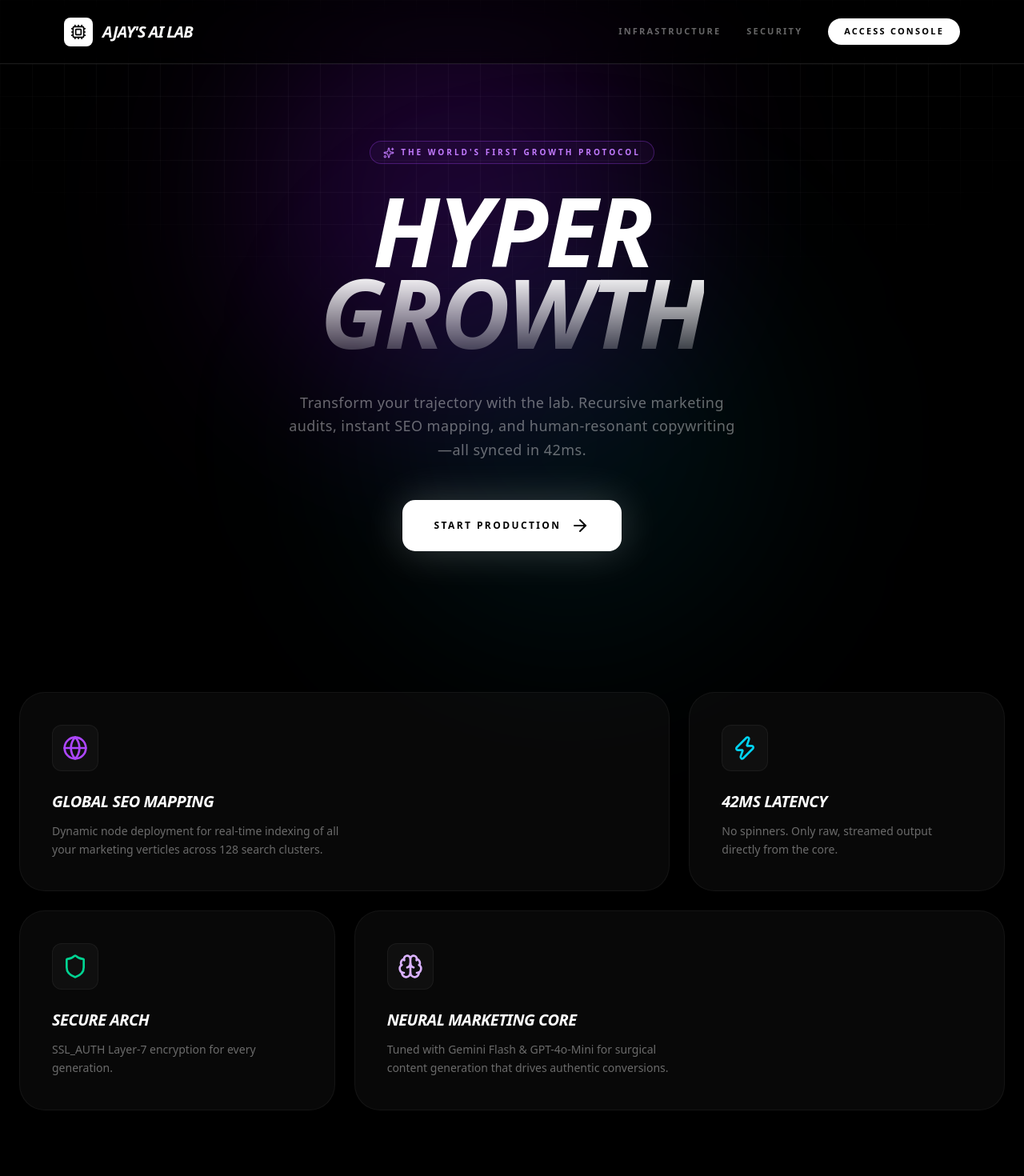
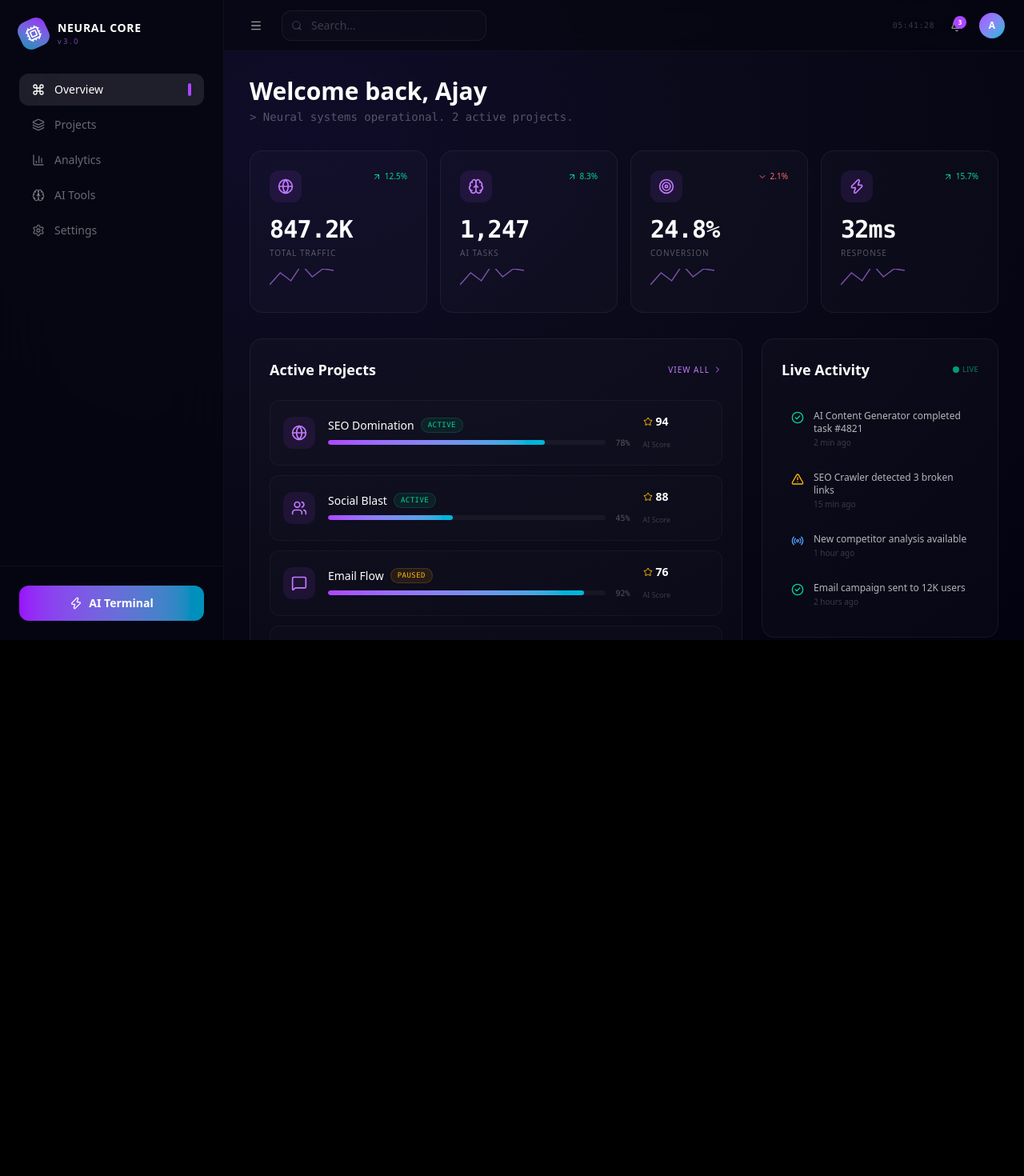
Before and after one commit to ajaybhat4839/ajays-ai-marketing-lab, a Next.js app: page / in a window 1280 px wide. Shown: the top 1470 px of the page at 80% size. After the commit the page ends 800 px from the top, so only its background shows below. Built offline with nearby package versions, Linux system fonts and the light colour scheme.

Commit message:
New dashboard

```diff
--- a/app/page.tsx
+++ b/app/page.tsx
@@ -1,127 +1,208 @@
 "use client";
+import React, { useState, useEffect } from "react";
+import { motion } from "framer-motion";
+import {
+  Sparkles, Cpu, Zap, Brain, Globe, TrendingUp, BarChart3,
+  MessageSquare, Users, Target, Bell, Search, Menu,
+  ChevronRight, ChevronDown, ArrowUpRight, MoreHorizontal,
+  Star, CheckCircle2, AlertTriangle, Radio, Command,
+  Layers, Settings, Workflow, Crown
+} from "lucide-react";
+import Link from "next/link";
 
-import Link from "next/link";
-import { Cpu, Sparkles, TrendingUp, Zap, Brain, Bot, ArrowRight, Shield, Globe } from "lucide-react";
-import { motion } from "framer-motion";
+const GlowingCard = ({ children, className = "" }: { children: React.ReactNode; className?: string }) => (
+  <div className={`relative bg-white/[0.02] border border-white/[0.06] rounded-2xl p-6 hover:bg-white/[0.04] hover:border-purple-500/20 transition-all duration-500 group ${className}`}>
+    <div className="absolute inset-0 rounded-2xl bg-gradient-to-br from-purple-500/5 to-transparent opacity-0 group-hover:opacity-100 transition-opacity duration-500" />
+    <div className="relative z-10">{children}</div>
+  </div>
+);
 
-export default function Home() {
+const StatusBadge = ({ status }: { status: string }) => {
+  const colors: any = {
+    active: 'bg-emerald-500/10 text-emerald-400 border-emerald-500/20',
+    paused: 'bg-amber-500/10 text-amber-400 border-amber-500/20',
+    completed: 'bg-blue-500/10 text-blue-400 border-blue-500/20',
+  };
   return (
-    <div className="min-h-screen bg-black text-white selection:bg-purple-500/30 overflow-x-hidden">
+    <span className={`text-[9px] px-2 py-0.5 rounded-full border font-mono uppercase tracking-wider ${colors[status]}`}>
+      {status}
+    </span>
+  );
+};
 
-      {/* 1. FUTURISTIC BACKGROUND GRID */}
-      <div className="fixed inset-0 z-0 bg-[linear-gradient(to_right,#80808012_1px,transparent_1px),linear-gradient(to_bottom,#80808012_1px,transparent_1px)] bg-[size:40px_40px] [mask-image:radial-gradient(ellipse_60%_50%_at_50%_0%,#000_70%,transparent_100%)]" />
+const Sparkline = ({ data }: { data: number[] }) => (
+  <svg width="80" height="30" className="opacity-60">
+    <path
+      d={`M0 ${30 - data[0]} ${data.map((d, i) => `L${i * (80 / (data.length - 1))} ${30 - d}`).join(' ')}`}
+      fill="none"
+      stroke="currentColor"
+      strokeWidth="1.5"
+      className="text-purple-400"
+    />
+  </svg>
+);
 
-      {/* 2. GLOWING ORBS */}
-      <div className="fixed top-0 left-1/4 w-[500px] h-[500px] bg-purple-600/20 rounded-full blur-[120px] pointer-events-none" />
-      <div className="fixed bottom-0 right-1/4 w-[500px] h-[500px] bg-cyan-600/10 rounded-full blur-[120px] pointer-events-none" />
+export default function DashboardPage() {
+  const [mounted, setMounted] = useState(false);
+  const [time, setTime] = useState(new Date());
+  const [sidebarOpen, setSidebarOpen] = useState(true);
+  const [activeTab, setActiveTab] = useState('overview');
 
-      {/* 3. NAVIGATION (FIXED) */}
-      <nav className="fixed top-0 w-full z-50 border-b border-white/10 bg-black/50 backdrop-blur-md px-6 md:px-20 h-20 flex items-center justify-between">
-        <motion.div initial={{ opacity: 0 }} animate={{ opacity: 1 }} className="flex items-center gap-3">
-          <div className="p-2 bg-white rounded-lg">
-            <Cpu className="w-5 h-5 text-black" />
+  useEffect(() => {
+    setMounted(true);
+    const int = setInterval(() => setTime(new Date()), 1000);
+    return () => clearInterval(int);
+  }, []);
+
+  const metrics = [
+    { label: "Total Traffic", value: "847.2K", change: 12.5, icon: Globe },
+    { label: "AI Tasks", value: "1,247", change: 8.3, icon: Brain },
+    { label: "Conversion", value: "24.8%", change: -2.1, icon: Target },
+    { label: "Response", value: "32ms", change: 15.7, icon: Zap },
+  ];
+
+  const projects = [
+    { id: 1, name: "SEO Domination", status: 'active' as const, progress: 78, aiScore: 94, icon: Globe },
+    { id: 2, name: "Social Blast", status: 'active' as const, progress: 45, aiScore: 88, icon: Users },
+    { id: 3, name: "Email Flow", status: 'paused' as const, progress: 92, aiScore: 76, icon: MessageSquare },
+    { id: 4, name: "Ad Campaign", status: 'completed' as const, progress: 100, aiScore: 99, icon: Target },
+  ];
+
+  const activities = [
+    { id: 1, type: 'success' as const, message: 'AI Content Generator completed task #4821', time: '2 min ago' },
+    { id: 2, type: 'warning' as const, message: 'SEO Crawler detected 3 broken links', time: '15 min ago' },
+    { id: 3, type: 'info' as const, message: 'New competitor analysis available', time: '1 hour ago' },
+    { id: 4, type: 'success' as const, message: 'Email campaign sent to 12K users', time: '2 hours ago' },
+  ];
+
+  const sparklineData = [10, 25, 15, 35, 20, 30, 28];
+
+  return (
+    <div className="flex h-screen text-white overflow-hidden relative" style={{ background: 'radial-gradient(ellipse at 30% 20%, #0f0c29 0%, #0a0a1a 40%, #020210 100%)' }}>
+
+      <motion.aside animate={{ width: sidebarOpen ? 280 : 0 }} className="h-full border-r border-white/[0.04] bg-[#060612]/90 backdrop-blur-2xl flex flex-col overflow-hidden z-30">
+        <div className="p-6">
+          <div className="flex items-center gap-3 mb-8">
+            <motion.div animate={{ rotate: [0, 360] }} transition={{ duration: 30, repeat: Infinity, ease: "linear" }} className="p-2 bg-gradient-to-br from-purple-600 to-cyan-600 rounded-xl">
+              <Cpu className="w-5 h-5 text-white" />
+            </motion.div>
+            <div>
+              <p className="text-sm font-bold tracking-wider">NEURAL CORE</p>
+              <p className="text-[9px] text-purple-400/60 tracking-[0.3em]">v3.0</p>
+            </div>
           </div>
-          <span className="font-bold tracking-tighter text-xl uppercase italic">Ajay's AI Lab</span>
-        </motion.div>
+          <nav className="space-y-1">
+            {[
+              { id: 'overview', icon: Command, label: 'Overview' },
+              { id: 'projects', icon: Layers, label: 'Projects' },
+              { id: 'analytics', icon: BarChart3, label: 'Analytics' },
+              { id: 'ai-tools', icon: Brain, label: 'AI Tools' },
+              { id: 'settings', icon: Settings, label: 'Settings' },
+            ].map((item) => (
+              <button key={item.id} onClick={() => setActiveTab(item.id)} className={`w-full flex items-center gap-3 px-4 py-2.5 rounded-xl text-sm transition-all ${activeTab === item.id ? 'bg-white/10 text-white' : 'text-white/40 hover:text-white hover:bg-white/[0.03]'}`}>
+                <item.icon className="w-4 h-4" /><span className="font-medium">{item.label}</span>
+                {activeTab === item.id && <motion.div layoutId="activeTab" className="w-1 h-4 bg-purple-500 rounded-full ml-auto" />}
+              </button>
+            ))}
+          </nav>
+        </div>
+        <div className="mt-auto p-6 border-t border-white/[0.04]">
+          <Link href="/chat"><button className="w-full p-3 bg-gradient-to-r from-purple-600 to-cyan-600 rounded-xl text-sm font-bold flex items-center justify-center gap-2"><Zap className="w-4 h-4" /> AI Terminal</button></Link>
+        </div>
+      </motion.aside>
 
-        <div className="hidden md:flex items-center gap-8 text-[11px] font-bold tracking-[.2em] uppercase text-white/40">
-           <span className="hover:text-purple-400 cursor-pointer transition-colors">Infrastructure</span>
-           <span className="hover:text-purple-400 cursor-pointer transition-colors">Security</span>
-           <Link href="/login" className="bg-white text-black px-5 py-2 rounded-full hover:bg-gray-200 transition-colors">Access Console</Link>
-        </div>
-      </nav>
+      <main className="flex-1 flex flex-col overflow-hidden">
+        <header className="h-16 border-b border-white/[0.04] px-6 flex items-center justify-between bg-[#060612]/70 backdrop-blur-2xl shrink-0">
+          <div className="flex items-center gap-4">
+            <button onClick={() => setSidebarOpen(!sidebarOpen)} className="p-2 hover:bg-white/[0.05] rounded-lg"><Menu className="w-4 h-4 text-white/60" /></button>
+            <div className="relative">
+              <Search className="absolute left-3 top-1/2 -translate-y-1/2 w-3.5 h-3.5 text-white/20" />
+              <input placeholder="Search..." className="w-64 pl-9 pr-4 py-2 bg-white/[0.02] border border-white/[0.06] rounded-xl text-sm text-white/60 placeholder:text-white/20 outline-none focus:border-purple-500/30" />
+            </div>
+          </div>
+          <div className="flex items-center gap-3">
+            {mounted && <span className="text-[10px] text-white/20 font-mono tracking-wider">{time.toLocaleTimeString('en-US', { hour12: false, hour: '2-digit', minute: '2-digit', second: '2-digit' })}</span>}
+            <button className="relative p-2 hover:bg-white/[0.05] rounded-lg"><Bell className="w-4 h-4 text-white/60" /><span className="absolute top-1 right-1 w-4 h-4 bg-purple-500 rounded-full text-[8px] flex items-center justify-center font-bold">3</span></button>
+            <div className="w-8 h-8 bg-gradient-to-br from-purple-500 to-cyan-500 rounded-full flex items-center justify-center text-xs font-bold">A</div>
+          </div>
+        </header>
 
-      {/* 4. HERO SECTION */}
-      <main className="relative z-10 max-w-7xl mx-auto px-6 pt-44 pb-32">
-        <section className="flex flex-col items-center text-center">
-          <motion.div
-            initial={{ opacity: 0, y: 20 }}
-            animate={{ opacity: 1, y: 0 }}
-            className="mb-8 px-4 py-1.5 rounded-full border border-purple-500/30 bg-purple-500/5 flex items-center gap-2 text-purple-400 text-[10px] font-bold uppercase tracking-[0.3em]"
-          >
-            <Sparkles size={14} className="animate-pulse" /> The World's First Growth Protocol
+        <div className="flex-1 overflow-y-auto p-8">
+          <motion.div initial={{ opacity: 0, y: -20 }} animate={{ opacity: 1, y: 0 }} className="mb-8">
+            <h1 className="text-3xl font-bold mb-1">Welcome back, Ajay</h1>
+            <p className="text-white/30 text-sm font-mono">{'>'} Neural systems operational. {projects.filter(p => p.status === 'active').length} active projects.</p>
           </motion.div>
 
-          <motion.h1
-            initial={{ opacity: 0, scale: 0.95 }}
-            animate={{ opacity: 1, scale: 1 }}
-            className="text-7xl md:text-[120px] font-black leading-[0.85] tracking-tight italic bg-clip-text text-transparent bg-gradient-to-b from-white via-white to-white/20 mb-12"
-          >
-            HYPER <br/> GROWTH
-          </motion.h1>
+          <div className="grid grid-cols-1 md:grid-cols-2 lg:grid-cols-4 gap-4 mb-8">
+            {metrics.map((metric, idx) => (
+              <motion.div key={idx} initial={{ opacity: 0, y: 20 }} animate={{ opacity: 1, y: 0 }} transition={{ delay: idx * 0.1 }}>
+                <GlowingCard>
+                  <div className="flex items-start justify-between mb-4">
+                    <div className="p-2.5 bg-purple-500/10 rounded-xl"><metric.icon className="w-5 h-5 text-purple-400" /></div>
+                    <div className={`flex items-center gap-1 text-[10px] ${metric.change > 0 ? 'text-emerald-400' : 'text-red-400'}`}>{metric.change > 0 ? <ArrowUpRight className="w-3 h-3" /> : <ChevronDown className="w-3 h-3" />}{Math.abs(metric.change)}%</div>
+                  </div>
+                  <p className="text-3xl font-bold font-mono tracking-tight mb-1">{metric.value}</p>
+                  <p className="text-[10px] text-white/30 uppercase tracking-widest">{metric.label}</p>
+                  <div className="mt-3"><Sparkline data={sparklineData} /></div>
+                </GlowingCard>
+              </motion.div>
+            ))}
+          </div>
 
-          <motion.p
-            initial={{ opacity: 0 }}
-            animate={{ opacity: 1 }}
-            className="max-w-xl text-white/40 text-sm md:text-lg mb-12 leading-relaxed tracking-wide font-medium"
-          >
-            Transform your trajectory with the lab. Recursive marketing audits,
-            instant SEO mapping, and human-resonant copywriting—all synced in 42ms.
-          </motion.p>
+          <div className="grid grid-cols-1 lg:grid-cols-3 gap-6">
+            <div className="lg:col-span-2">
+              <GlowingCard>
+                <div className="flex items-center justify-between mb-6"><h2 className="text-lg font-bold">Active Projects</h2><button className="text-[10px] text-purple-400 uppercase tracking-widest flex items-center gap-1">View All <ChevronRight className="w-3 h-3" /></button></div>
+                <div className="space-y-3">
+                  {projects.map((project, idx) => (
+                    <motion.div key={project.id} initial={{ opacity: 0, x: -20 }} animate={{ opacity: 1, x: 0 }} transition={{ delay: idx * 0.1 }} className="flex items-center gap-4 p-4 bg-white/[0.01] hover:bg-white/[0.03] rounded-xl border border-white/[0.04] transition-all group">
+                      <div className="p-2.5 bg-purple-500/10 rounded-xl"><project.icon className="w-5 h-5 text-purple-400" /></div>
+                      <div className="flex-1">
+                        <div className="flex items-center gap-2 mb-1"><span className="font-medium text-sm">{project.name}</span><StatusBadge status={project.status} /></div>
+                        <div className="flex items-center gap-3">
+                          <div className="flex-1 h-1.5 bg-white/[0.04] rounded-full overflow-hidden"><motion.div initial={{ width: 0 }} animate={{ width: `${project.progress}%` }} transition={{ duration: 1, delay: 0.5 }} className="h-full bg-gradient-to-r from-purple-500 to-cyan-500 rounded-full" /></div>
+                          <span className="text-[10px] text-white/30 font-mono">{project.progress}%</span>
+                        </div>
+                      </div>
+                      <div className="text-right"><div className="flex items-center gap-1 mb-1"><Star className="w-3 h-3 text-amber-400" /><span className="text-sm font-bold">{project.aiScore}</span></div><span className="text-[9px] text-white/20">AI Score</span></div>
+                      <button className="p-2 hover:bg-white/[0.05] rounded-lg opacity-0 group-hover:opacity-100 transition-all"><MoreHorizontal className="w-4 h-4 text-white/40" /></button>
+                    </motion.div>
+                  ))}
+                </div>
+              </GlowingCard>
+            </div>
+            <div>
+              <GlowingCard>
+                <div className="flex items-center justify-between mb-6"><h2 className="text-lg font-bold">Live Activity</h2><div className="flex items-center gap-1"><div className="w-2 h-2 bg-emerald-400 rounded-full animate-pulse" /><span className="text-[9px] text-emerald-400/60 uppercase tracking-wider">Live</span></div></div>
+                <div className="space-y-1">
+                  {activities.map((activity, idx) => (
+                    <motion.div key={activity.id} initial={{ opacity: 0, x: 20 }} animate={{ opacity: 1, x: 0 }} transition={{ delay: idx * 0.1 }} className="flex gap-3 p-3 hover:bg-white/[0.02] rounded-xl transition-all">
+                      {activity.type === 'success' && <CheckCircle2 className="w-4 h-4 text-emerald-400 shrink-0 mt-0.5" />}
+                      {activity.type === 'warning' && <AlertTriangle className="w-4 h-4 text-amber-400 shrink-0 mt-0.5" />}
+                      {activity.type === 'info' && <Radio className="w-4 h-4 text-blue-400 shrink-0 mt-0.5" />}
+                      <div><p className="text-xs text-white/70">{activity.message}</p><p className="text-[10px] text-white/20 mt-0.5">{activity.time}</p></div>
+                    </motion.div>
+                  ))}
+                </div>
+              </GlowingCard>
+            </div>
+          </div>
 
-          <Link href="/chat">
-            <button className="group relative bg-white text-black text-xs font-black uppercase tracking-[0.2em] px-10 py-5 rounded-2xl hover:scale-105 transition-all shadow-[0_0_50px_rgba(255,255,255,0.2)]">
-               <span className="flex items-center gap-3">Start Production <ArrowRight className="group-hover:translate-x-1 transition-transform" /></span>
-            </button>
-          </Link>
-        </section>
-
-        {/* 5. BENTO BOX SECTION */}
-        <div className="grid md:grid-cols-12 gap-6 mt-44 h-auto">
-
-          <BentoBox
-            colSpan="md:col-span-8"
-            icon={<Globe className="text-purple-500 w-8 h-8" />}
-            title="Global SEO Mapping"
-            description="Dynamic node deployment for real-time indexing of all your marketing verticles across 128 search clusters."
-          />
-
-          <BentoBox
-            colSpan="md:col-span-4"
-            icon={<Zap className="text-cyan-400 w-8 h-8" />}
-            title="42ms Latency"
-            description="No spinners. Only raw, streamed output directly from the core."
-          />
-
-          <BentoBox
-            colSpan="md:col-span-4"
-            icon={<Shield className="text-emerald-400 w-8 h-8" />}
-            title="Secure Arch"
-            description="SSL_AUTH Layer-7 encryption for every generation."
-          />
-
-          <BentoBox
-            colSpan="md:col-span-8"
-            icon={<Brain className="text-purple-300 w-8 h-8" />}
-            title="Neural Marketing Core"
-            description="Tuned with Gemini Flash & GPT-4o-Mini for surgical content generation that drives authentic conversions."
-          />
+          <div className="grid grid-cols-2 md:grid-cols-4 gap-4 mt-6">
+            {[
+              { icon: Brain, label: 'AI Writer', color: 'purple' },
+              { icon: Globe, label: 'SEO Audit', color: 'cyan' },
+              { icon: Users, label: 'Audience', color: 'emerald' },
+              { icon: Workflow, label: 'Automation', color: 'amber' },
+            ].map((action, idx) => (
+              <motion.button key={idx} initial={{ opacity: 0, y: 20 }} animate={{ opacity: 1, y: 0 }} transition={{ delay: 0.5 + idx * 0.1 }} whileHover={{ scale: 1.02 }} className="p-5 bg-white/[0.02] border border-white/[0.06] rounded-2xl text-left hover:bg-purple-500/5 hover:border-purple-500/20 transition-all group">
+                <div className="p-2.5 bg-purple-500/10 rounded-xl w-fit mb-3"><action.icon className="w-5 h-5 text-purple-400" /></div>
+                <p className="font-semibold text-sm">{action.label}</p>
+              </motion.button>
+            ))}
+          </div>
         </div>
       </main>
-
-      {/* FOOTER */}
-      <footer className="relative z-10 border-t border-white/5 py-20 px-20 text-center opacity-30 text-[9px] font-mono tracking-widest uppercase flex flex-col items-center gap-4">
-          <p>LAB_CONNECTION: SECURE • DATA_ENCRYPTION: AES_256 • PROTOCOL_V: 16.2.9</p>
-          <div className="w-1/4 h-px bg-white/20" />
-          <p>&copy; Ajay's AI Lab // System Authorized</p>
-      </footer>
     </div>
   );
 }
-
-function BentoBox({ icon, title, description, colSpan }: { icon: any, title: string, description: string, colSpan: string }) {
-  return (
-    <div className={`p-10 rounded-[32px] bg-white/[0.03] border border-white/5 flex flex-col gap-6 relative overflow-hidden group hover:bg-white/[0.05] hover:border-white/20 transition-all ${colSpan}`}>
-      <div className="absolute -top-10 -right-10 opacity-5 group-hover:opacity-10 transition-opacity translate-y-5">
-        {icon}
-      </div>
-      <div className="p-3 bg-white/[0.03] w-fit rounded-xl border border-white/5 group-hover:scale-110 transition-transform duration-500">
-        {icon}
-      </div>
-      <div>
-        <h3 className="text-xl font-black uppercase tracking-tight italic mb-3">{title}</h3>
-        <p className="text-sm text-white/40 leading-relaxed max-w-sm">{description}</p>
-      </div>
-    </div>
-  );
-}
```
